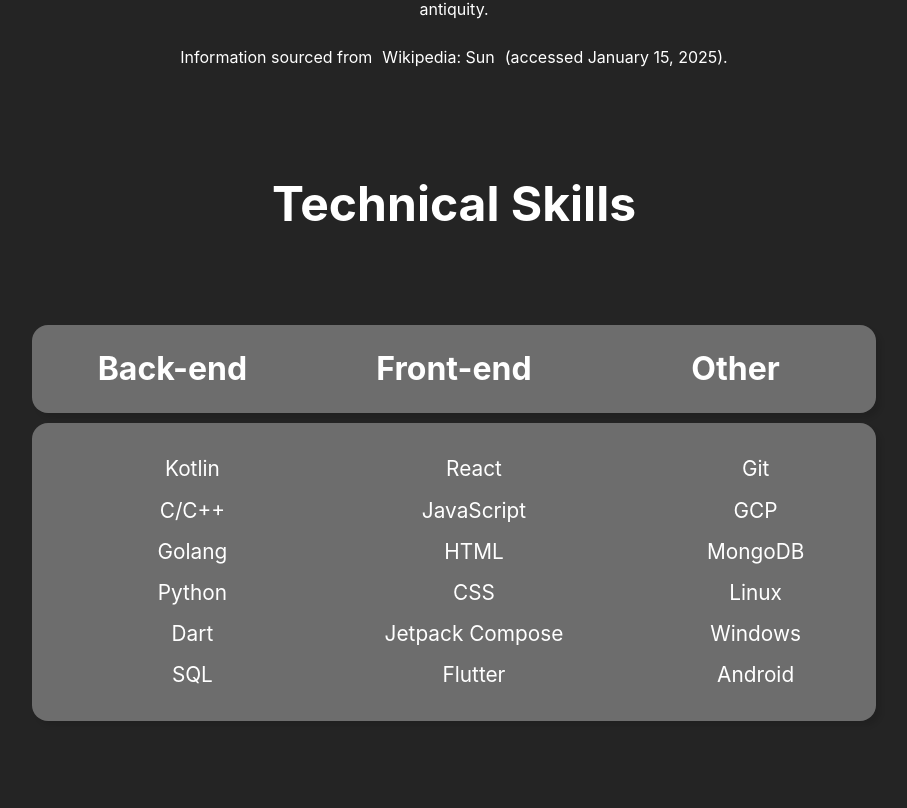
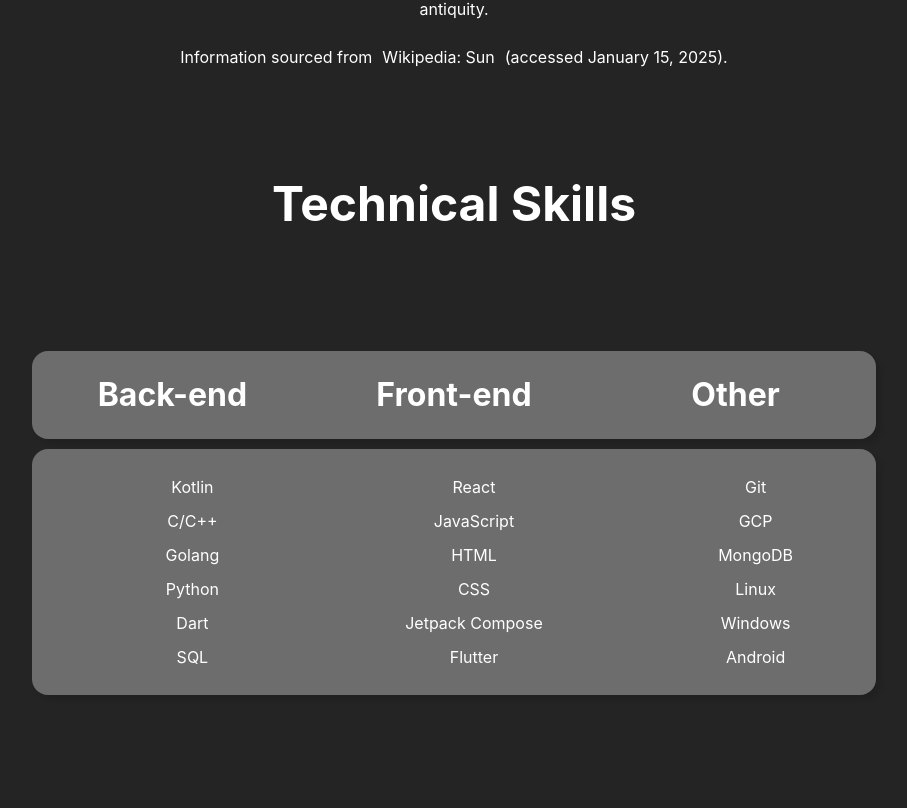
Before and after one commit to MaloSunce/ReactDemo, a React (Vite) app in the folder ReactDemo/: page / in a window 1280 px wide. Shown: the part 1472-2280 px from the top of the page, without its empty margins (186-1093 px from the left). Built offline with nearby package versions, Linux system fonts and the light colour scheme.

Commit message:
update: TechSkills grid layout

```diff
--- a/ReactDemo/src/content/Projects.css
+++ b/ReactDemo/src/content/Projects.css
@@ -7,10 +7,9 @@
     scroll-snap-align: start;
 }
 
-img {
+.Projects img {
     height: 100px;
     width: 100px;
-    justify-self: center;
 }
 
 .Card {
@@ -18,8 +17,6 @@
     height: 500px;
     border-radius: 20px;
     display: flex;
-    flex-direction: column;
-    justify-items: center;
 }
 
 .slick-slide > div {
@@ -29,7 +26,5 @@
 .CardInfo {
     display: flex;
     flex-direction: column;
-    justify-items: center;
-    gap: 4%;
     padding: 4%;
 }
--- a/ReactDemo/src/content/TechSkills.css
+++ b/ReactDemo/src/content/TechSkills.css
@@ -1,10 +1,10 @@
 .TechSkills {
     display: grid;
     grid-template-areas:
-        "Title Title Title"
-        "Subtitles Subtitles Subtitles"
-        "SkillList SkillList SkillList";
-    grid-template-columns: repeat(3, 1fr);
+        "Title"
+        "Subtitles"
+        "SkillLists";
+    grid-template-columns: 1fr;
     grid-template-rows: 1fr 0.3fr auto 1fr;
     justify-content: center;
     text-align: center;
@@ -21,7 +21,7 @@
 }
 
 .SkillLists {
-    grid-area: SkillList;
+    grid-area: SkillLists;
 }
 
 .Subtitles, .SkillLists {
--- a/ReactDemo/src/content/TechSkills.jsx
+++ b/ReactDemo/src/content/TechSkills.jsx
@@ -16,13 +16,13 @@
             </div>
 
             <div className="SkillLists">
-                <ul className="SkillList">
+                <ul>
                     {backend.map(skill => <li key={skill}>{skill}</li>)}
                 </ul>
-                <ul className="SkillList">
+                <ul>
                     {frontend.map(skill => <li key={skill}>{skill}</li>)}
                 </ul>
-                <ul className="SkillList">
+                <ul>
                     {other.map(skill => <li key={skill}>{skill}</li>)}
                 </ul>
             </div>
--- a/ReactDemo/src/index.css
+++ b/ReactDemo/src/index.css
@@ -51,7 +51,6 @@
 }
 
 ul {
-  font-size: 1.3em;
   list-style-type: none;
 }
 
```
